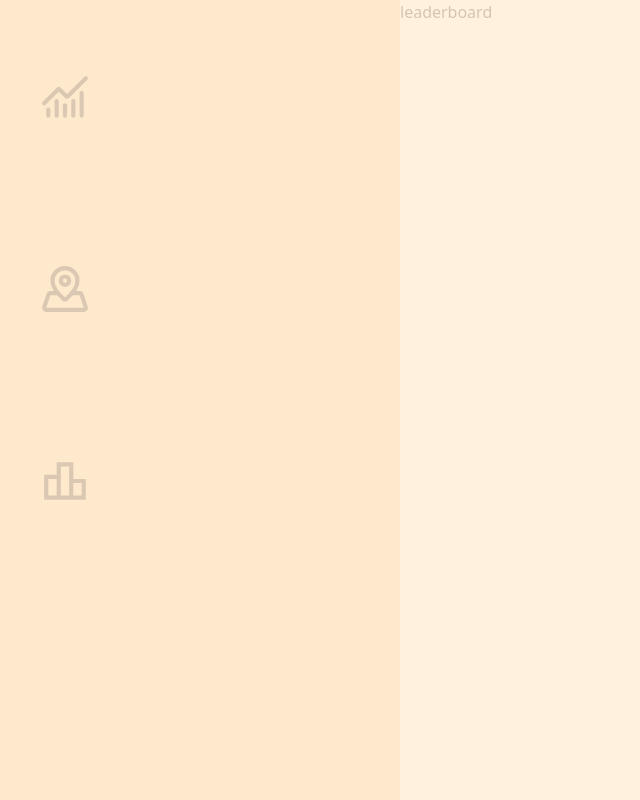
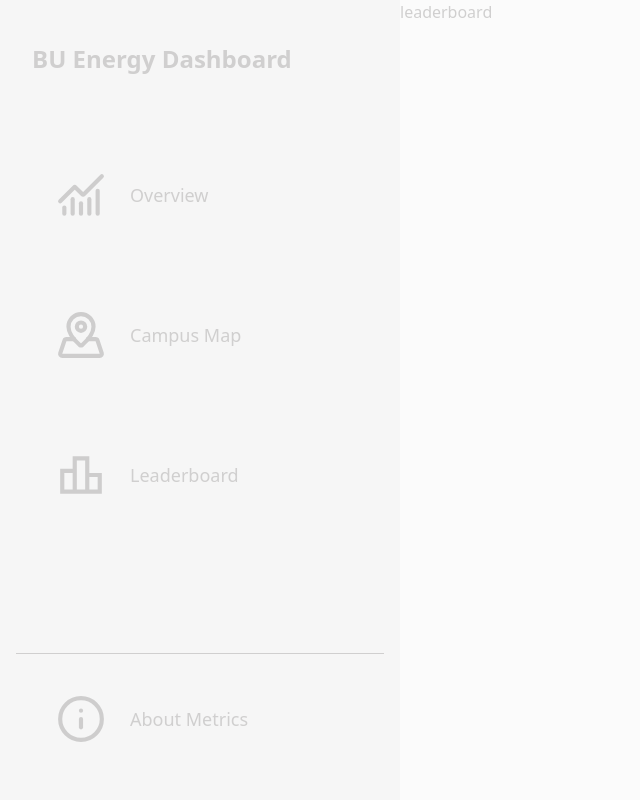
Before and after one commit to dionlwilliams/bu-energy-dashboard, a React (Vite) app: page /leaderboard in a window 1280 px wide. Shown: the whole page, without its empty margins (0-640 px from the left). Built offline with nearby package versions, Linux system fonts and the light colour scheme.

Commit message:
Continued work on menu

```diff
--- a/package.json
+++ b/package.json
@@ -14,6 +14,7 @@
     "framer-motion": "^12.7.4",
     "lucide-react": "^0.494.0",
     "motion": "^12.7.4",
+    "package.json": "^2.0.1",
     "react": "^19.0.0",
     "react-dom": "^19.0.0",
     "react-icons": "^5.5.0",
--- a/src/App.jsx
+++ b/src/App.jsx
@@ -10,7 +10,7 @@
     <div className='flex h-screen text-stone-800 overflow-hidden'>
     {/*bg styling - come back to later*/}
     <div className='fixed inset-0 z-0'>
-      <div className='absolute inset-0 bg-orange-100 opacity-80' />
+      <div className='absolute inset-0 bg-neutral-50 opacity-80' />
     </div>
 
     <Menu />
--- a/src/components/Menu.jsx
+++ b/src/components/Menu.jsx
@@ -1,31 +1,43 @@
 import React from 'react'
-import { ChartNoAxesCombined, MapPinned } from 'lucide-react';
+import { ChartNoAxesCombined, MapPinned, Info } from 'lucide-react';
 import { MdOutlineLeaderboard } from "react-icons/md";
 import { useState } from 'react';
-import { motion} from 'motion/react'
+import { AnimatePresence, color, motion } from 'motion/react'
 import { Link } from 'react-router-dom'
 
-const MENU_ITEMS = [
-    {name:"Overview", icon:ChartNoAxesCombined, color:"#4E342E", path:"/"},
-    {name:"Campus Map", icon:MapPinned, color:"#4E342E", path:"/map"},
-    {name:"Leaderboard", icon:MdOutlineLeaderboard, color:"#4E342E", path:"/leaderboard"}
+const MENU_LIST = [
+    {name:"Overview", icon:ChartNoAxesCombined, color:"#201d1d", path:"/"},
+    {name:"Campus Map", icon:MapPinned, color:"#201d1d", path:"/map"},
+    {name:"Leaderboard", icon:MdOutlineLeaderboard, color:"#201d1d", path:"/leaderboard"}
 ];
 
 const Menu = () => {
-  const [isMenuOpen, setIsMenuOpen] = useState(true);
-
   return (
-      <div className='h-full bg-orange-200 bg-opacity-50 p-4 flex flex-col w-100'>
-        <nav className='mt-8 flex-grow'>
-          {MENU_ITEMS.map((item, index) => (
+      <div className='h-full bg-neutral-200 bg-opacity-50 p-4 flex flex-col w-100'>
+        <div className='h-1/9 pl-4 content-center'>
+          <p className='text-2xl font-semibold'>BU Energy Dashboard</p>
+        </div>
+        <nav className='mt-6 flex-grow'>
+          {MENU_LIST.map((item) => (
             <Link key={item.path} to={item.path}>
-            <motion.div className='flex items-stretch p-6 w-48 h-48 text-sm font-medium rounded-lg'>
-              <item.icon size={50} style={{color: item.color}} />
+            <motion.div className='flex items-center pl-10 w-75 h-35 text-lg font-medium rounded-lg hover:bg-neutral-400'>
+              <item.icon size={50} className='align-middle' style={{color: item.color}} />
+                <span className='ml-6'>
+                  {item.name}
+                </span>
             </motion.div>
             </Link>
           ))}
 
         </nav>
+        <div className='bottom-8'>
+          <hr />
+          <motion.div className='flex items-center pl-10 p-10 text-lg font-medium rounded-lg'>
+            <Info size={50} color="#201d1d"/>
+            <p className='ml-6'>About Metrics</p>
+          </motion.div>
+        </div>
+
       </div>
   );
 };
```
Also changed, not shown: 1 other file (tests, documents, lock files or other folders).
